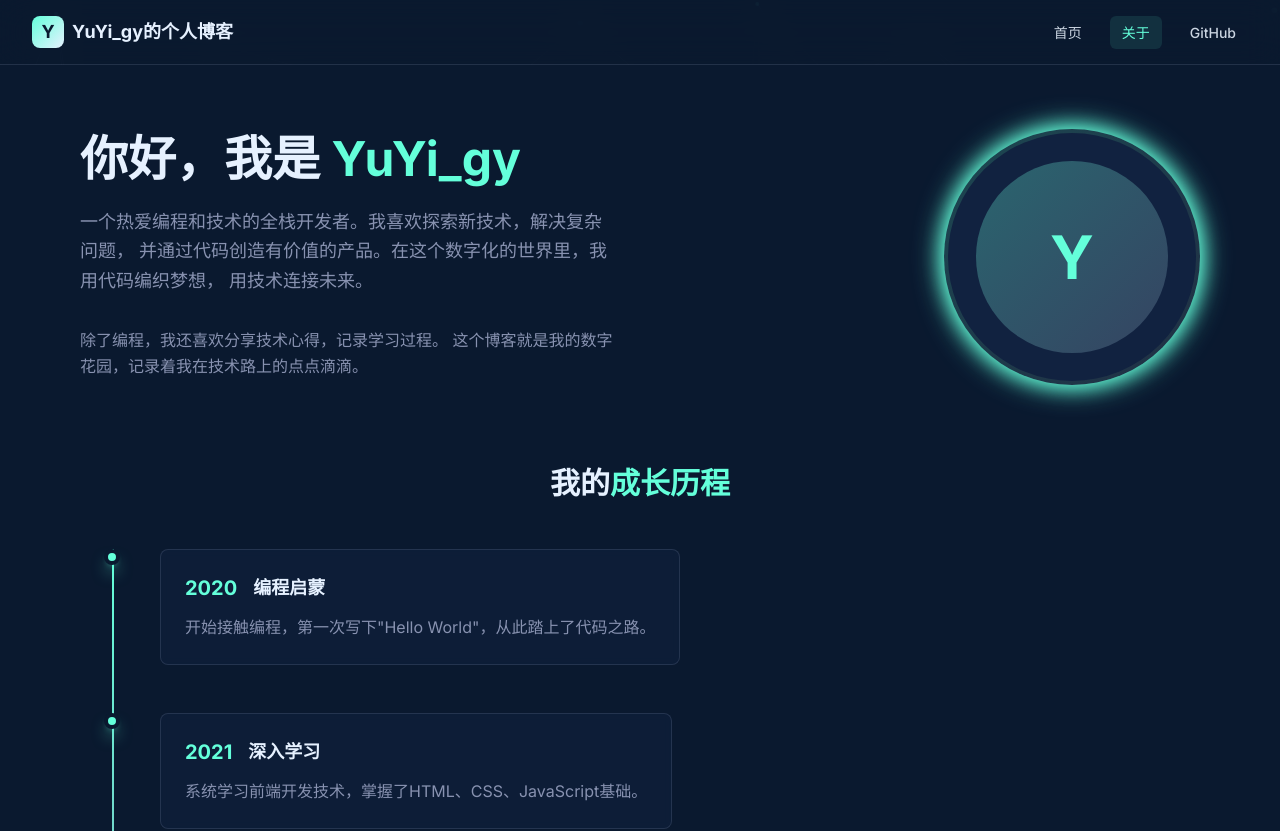
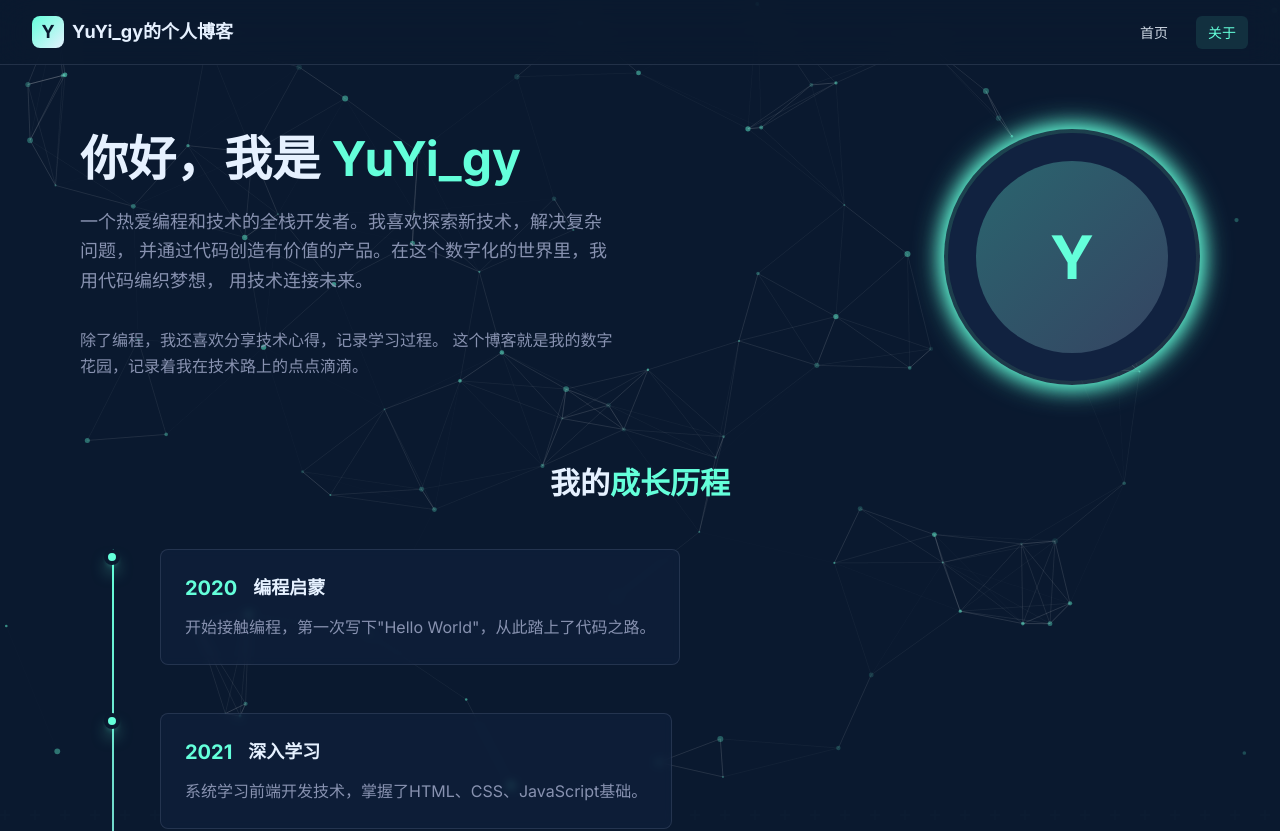
Before and after one commit to YuYigy/yuyigy.github.io, a Next.js app: page /about in a window 1280 px wide. Shown: the top 831 px of the page. Built offline with nearby package versions, Linux system fonts and the light colour scheme.

Commit message:
fix(header): 修复关于页激活态并移除GitHub; fix(about): 使用全局粒子背景

```diff
--- a/app/about/page.tsx
+++ b/app/about/page.tsx
@@ -94,7 +94,7 @@ const contactData = [
 
 export default function AboutPage() {
   return (
-    <div className="min-h-screen bg-space-blue">
+    <div className="min-h-screen">
       <div className="max-w-6xl mx-auto px-4 py-16">
 
         {/* 模块一：个人简介 Hero Section */}
--- a/src/components/Header.tsx
+++ b/src/components/Header.tsx
@@ -17,7 +17,6 @@ interface NavLink {
 const navLinks: NavLink[] = [
   { name: '首页', href: '/' },
   { name: '关于', href: '/about' },
-  { name: 'GitHub', href: 'https://github.com/YuYigy', target: '_blank' },
 ];
 
 export default function Header() {
@@ -72,7 +71,7 @@ export default function Header() {
                     rel={link.target === '_blank' ? 'noopener noreferrer' : undefined}
                     className={cn(
                       "px-3 py-2 rounded-md text-sm font-medium transition-colors",
-                      pathname === link.href
+                      pathname === link.href || (link.href !== '/' && pathname.startsWith(link.href + '/'))
                         ? "text-cyber-cyan bg-cyber-cyan/10"
                         : "text-slate-300 hover:text-white hover:bg-white/10"
                     )}
@@ -124,7 +123,7 @@ export default function Header() {
                 rel={link.target === '_blank' ? 'noopener noreferrer' : undefined}
                 className={cn(
                   "block px-3 py-2 rounded-md text-base font-medium transition-colors",
-                  pathname === link.href
+                  pathname === link.href || (link.href !== '/' && pathname.startsWith(link.href + '/'))
                     ? "text-cyber-cyan bg-cyber-cyan/10"
                     : "text-slate-300 hover:text-white hover:bg-white/10"
                 )}
```
